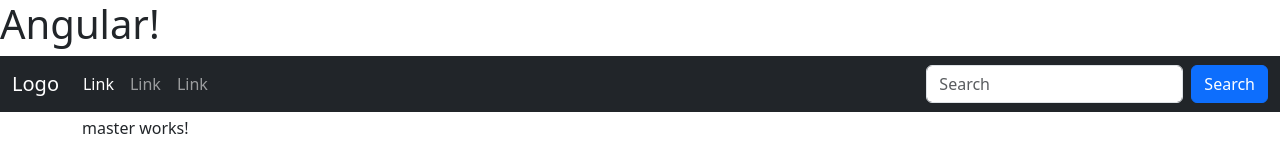
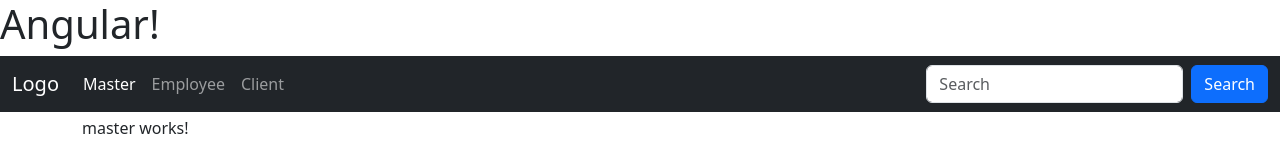
Before and after one commit to Joanna-Golofit/angular-1st-app, an Angular app: page /master in a window 1280 px wide. Shown: the top 154 px of the page. Built offline with nearby package versions, Linux system fonts and the light colour scheme; no server answers.

Commit message:
new routes added

```diff
--- a/src/app/app.html
+++ b/src/app/app.html
@@ -8,13 +8,13 @@
       <div class="collapse navbar-collapse" id="mynavbar">
         <ul class="navbar-nav me-auto">
           <li class="nav-item" >
-            <a class="nav-link active" href="javascript:void(0)">Link</a>
+            <a class="nav-link" routerLink="/master" routerLinkActive="active">Master</a>
           </li>
           <li class="nav-item" >
-            <a class="nav-link" href="javascript:void(0)">Link</a>
+            <a class="nav-link" routerLink="/employee" routerLinkActive="active">Employee</a>
           </li>
           <li class="nav-item" >
-            <a class="nav-link" href="javascript:void(0)">Link</a>
+            <a class="nav-link" routerLink="/client" routerLinkActive="active">Client</a>
           </li>
         </ul>
         <form class="d-flex">
--- a/src/app/app.routes.ts
+++ b/src/app/app.routes.ts
@@ -22,5 +22,9 @@
     {
         path: 'client',
         component: Client
+    },
+    {
+        path: '**',
+        redirectTo: '/master'
     }
 ];
```
Also changed, not shown: src/app/app.ts (+3 -4 lines).
